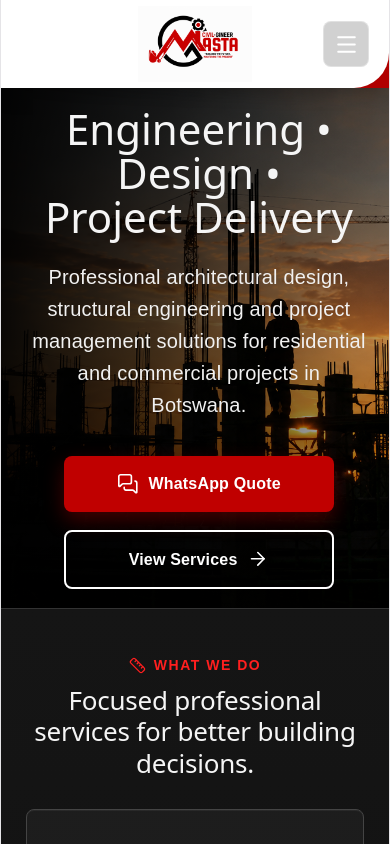
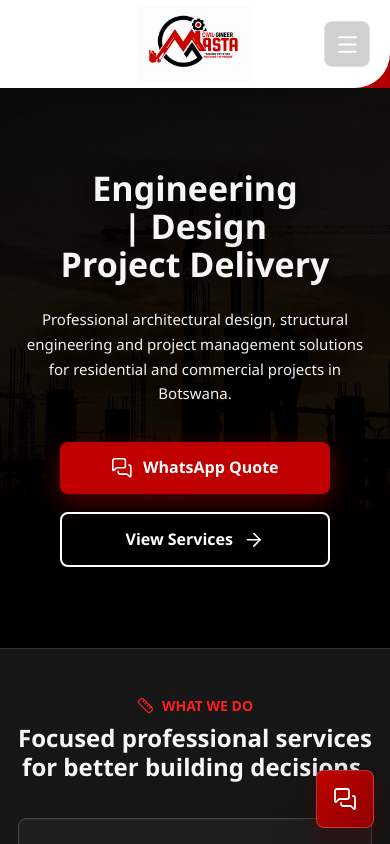
Before and after one commit to makgolokk/civil-gineer-masta, a React (Vite) app: page / in a window 390 px wide. Shown: the top 844 px of the page. Built offline with nearby package versions, Linux system fonts and the light colour scheme; grey boxes are pictures that could not be loaded.

Commit message:
Polish website for client delivery

```diff
--- a/src/App.css
+++ b/src/App.css
@@ -16,7 +16,14 @@ body {
   min-height: 100vh;
   background: #111;
   color: #fff;
+  font-family: "Segoe UI", Inter, Arial, Helvetica, sans-serif;
+  line-height: 1.5;
   overflow-x: hidden;
+}
+
+section[id],
+.contactPanel[id] {
+  scroll-margin-top: 118px;
 }
 
 /* HEADER */
@@ -78,6 +85,7 @@ body {
   font-weight: 800;
   position: relative;
   padding: 8px 0;
+  transition: color 180ms ease, opacity 180ms ease, transform 180ms ease;
 }
 
 .nav a::after {
@@ -95,10 +103,19 @@ body {
   width: 100%;
 }
 
+.nav a:hover {
+  transform: translateY(-1px);
+}
+
+.nav a:hover .uiIcon {
+  opacity: 1;
+}
+
 .nav a .uiIcon {
   width: 17px;
   height: 17px;
   opacity: 0.82;
+  transition: opacity 180ms ease;
 }
 
 .navToggle {
@@ -132,9 +149,10 @@ body {
   min-height: 560px;
   background: linear-gradient(
     90deg,
-    rgba(0, 0, 0, 0.97) 0%,
-    rgba(0, 0, 0, 0.78) 45%,
-    rgba(0, 0, 0, 0.28) 100%
+    rgba(0, 0, 0, 0.98) 0%,
+    rgba(0, 0, 0, 0.9) 40%,
+    rgba(0, 0, 0, 0.58) 72%,
+    rgba(0, 0, 0, 0.42) 100%
   );
   display: flex;
   align-items: center;
@@ -148,9 +166,12 @@ body {
 .heroContent h1 {
   margin: 0 0 24px;
   font-size: clamp(44px, 5vw, 72px);
+  font-weight: 900;
   line-height: 1.05;
   letter-spacing: 0;
   color: #f7f7f7;
+  text-wrap: balance;
+  text-shadow: 0 3px 24px rgba(0, 0, 0, 0.7);
 }
 
 .heroLine {
@@ -162,10 +183,12 @@ body {
 }
 
 .heroContent p {
+  max-width: 610px;
   margin: 0;
   font-size: 20px;
   line-height: 1.6;
   color: #f1f1f1;
+  text-shadow: 0 2px 18px rgba(0, 0, 0, 0.7);
 }
 
 .buttonRow {
@@ -187,7 +210,13 @@ body {
   border-radius: 8px;
   text-decoration: none;
   font-weight: 800;
-  transition: 0.25s ease;
+  line-height: 1.2;
+  transition:
+    background-color 180ms ease,
+    border-color 180ms ease,
+    box-shadow 180ms ease,
+    color 180ms ease,
+    transform 180ms ease;
 }
 
 .primaryButton {
@@ -205,7 +234,24 @@ body {
 .primaryButton:hover,
 .secondaryButton:hover,
 .blackButton:hover {
-  transform: translateY(-2px);
+  transform: translateY(-3px);
+}
+
+.primaryButton:hover {
+  background: #d80000;
+  box-shadow: 0 14px 32px rgba(192, 0, 0, 0.48);
+}
+
+.secondaryButton:hover {
+  background: #fff;
+  border-color: #fff;
+  box-shadow: 0 12px 28px rgba(0, 0, 0, 0.3);
+  color: #111;
+}
+
+.blackButton:hover {
+  background: #171717;
+  box-shadow: 0 14px 28px rgba(0, 0, 0, 0.28);
 }
 
 /* SECTIONS */
@@ -232,7 +278,7 @@ body {
   color: #ff1f1f;
   font-size: 14px;
   font-weight: 900;
-  letter-spacing: 1.5px;
+  letter-spacing: 0;
 }
 
 .sectionLabel.red {
@@ -255,7 +301,9 @@ body {
   text-align: center;
   color: #f7f7f7;
   font-size: clamp(25px, 3vw, 34px);
+  font-weight: 850;
   line-height: 1.2;
+  text-wrap: balance;
 }
 
 .sectionTitle.dark {
@@ -283,6 +331,16 @@ body {
   grid-template-columns: 105px 1fr;
   align-items: center;
   gap: 24px;
+  transition:
+    box-shadow 200ms ease,
+    transform 200ms ease;
+}
+
+.serviceCard:hover {
+  box-shadow:
+    inset 0 1px rgba(255, 255, 255, 0.09),
+    0 20px 42px rgba(0, 0, 0, 0.32);
+  transform: translateY(-4px);
 }
 
 .serviceIcon {
@@ -327,6 +385,10 @@ body {
   flex-direction: column;
   align-items: center;
   justify-content: center;
+  transition:
+    background-color 180ms ease,
+    box-shadow 180ms ease,
+    transform 180ms ease;
 }
 
 .projectItem:last-child {
@@ -345,6 +407,11 @@ body {
   color: #111;
   box-shadow: 0 14px 34px rgba(12, 12, 12, 0.08);
   margin-bottom: 16px;
+  transition:
+    border-color 180ms ease,
+    box-shadow 180ms ease,
+    color 180ms ease,
+    transform 180ms ease;
 }
 
 .projectIcon .uiIcon {
@@ -357,6 +424,19 @@ body {
   margin: 0;
   font-size: 15px;
   line-height: 1.25;
+}
+
+.projectItem:hover {
+  background: #fff;
+  box-shadow: 0 20px 40px rgba(12, 12, 12, 0.08);
+  transform: translateY(-3px);
+}
+
+.projectItem:hover .projectIcon {
+  border-color: rgba(192, 0, 0, 0.28);
+  box-shadow: 0 16px 34px rgba(192, 0, 0, 0.16);
+  color: #c00000;
+  transform: translateY(-2px);
 }
 
 /* ABOUT + CONTACT */
@@ -466,6 +546,67 @@ body {
   margin-top: 18px;
   background: #050505;
   color: #fff;
+}
+
+.floatingWhatsapp {
+  min-height: 58px;
+  position: fixed;
+  right: clamp(16px, 2.4vw, 34px);
+  bottom: clamp(16px, 2.4vw, 34px);
+  z-index: 70;
+  display: inline-flex;
+  align-items: center;
+  justify-content: center;
+  gap: 10px;
+  border: 1px solid rgba(255, 255, 255, 0.22);
+  border-radius: 8px;
+  background: linear-gradient(135deg, #c00000, #8f0000);
+  box-shadow:
+    0 18px 44px rgba(0, 0, 0, 0.42),
+    0 9px 22px rgba(192, 0, 0, 0.26);
+  color: #fff;
+  font-weight: 900;
+  padding: 15px 20px;
+  text-decoration: none;
+  transition:
+    background-color 180ms ease,
+    box-shadow 180ms ease,
+    transform 180ms ease;
+}
+
+.floatingWhatsapp:hover {
+  box-shadow:
+    0 22px 48px rgba(0, 0, 0, 0.5),
+    0 12px 28px rgba(192, 0, 0, 0.38);
+  transform: translateY(-3px);
+}
+
+.floatingWhatsapp .uiIcon {
+  width: 24px;
+  height: 24px;
+}
+
+.revealSection.isRevealReady {
+  opacity: 0;
+  transform: translateY(18px);
+  transition:
+    opacity 520ms ease,
+    transform 520ms ease;
+}
+
+.revealSection.isRevealReady.isVisible {
+  opacity: 1;
+  transform: translateY(0);
+}
+
+.nav a:focus-visible,
+.navToggle:focus-visible,
+.primaryButton:focus-visible,
+.secondaryButton:focus-visible,
+.blackButton:focus-visible,
+.floatingWhatsapp:focus-visible {
+  outline: 3px solid rgba(255, 255, 255, 0.95);
+  outline-offset: 4px;
 }
 
 /* FOOTER */
@@ -606,8 +747,8 @@ footer {
     justify-content: center;
     background: linear-gradient(
       180deg,
-      rgba(0, 0, 0, 0.72),
-      rgba(0, 0, 0, 0.96)
+      rgba(0, 0, 0, 0.84),
+      rgba(0, 0, 0, 0.98)
     );
   }
 
@@ -748,6 +889,22 @@ footer {
     justify-content: center;
   }
 
+  .floatingWhatsapp {
+    width: 58px;
+    min-height: 58px;
+    padding: 0;
+  }
+
+  .floatingWhatsapp span {
+    width: 1px;
+    height: 1px;
+    position: absolute;
+    overflow: hidden;
+    clip: rect(0 0 0 0);
+    clip-path: inset(50%);
+    white-space: nowrap;
+  }
+
   footer {
     font-size: 12px;
     line-height: 1.6;
@@ -758,3 +915,23 @@ footer {
     display: none;
   }
 }
+
+@media (prefers-reduced-motion: reduce) {
+  .nav a,
+  .nav a .uiIcon,
+  .primaryButton,
+  .secondaryButton,
+  .blackButton,
+  .serviceCard,
+  .projectItem,
+  .projectIcon,
+  .floatingWhatsapp,
+  .revealSection.isRevealReady {
+    transition: none;
+  }
+
+  .revealSection.isRevealReady {
+    opacity: 1;
+    transform: none;
+  }
+}
--- a/src/App.jsx
+++ b/src/App.jsx
@@ -17,7 +17,7 @@ import {
   ShieldCheck,
   X,
 } from "lucide-react";
-import { useState } from "react";
+import { useEffect, useState } from "react";
 import "./App.css";
 
 function App() {
@@ -25,6 +25,34 @@ function App() {
   const whatsappNumber = "26771839730";
   const whatsappMessage =
     "Hello Civil-Gineer Masta, I would like to request a quotation/consultation.";
+
+  useEffect(() => {
+    const revealSections = document.querySelectorAll(".revealSection");
+
+    if (!("IntersectionObserver" in window)) {
+      revealSections.forEach((section) => section.classList.add("isVisible"));
+      return undefined;
+    }
+
+    const observer = new IntersectionObserver(
+      (entries) => {
+        entries.forEach((entry) => {
+          if (entry.isIntersecting) {
+            entry.target.classList.add("isVisible");
+            observer.unobserve(entry.target);
+          }
+        });
+      },
+      { rootMargin: "0px 0px -12%", threshold: 0.12 }
+    );
+
+    revealSections.forEach((section) => {
+      section.classList.add("isRevealReady");
+      observer.observe(section);
+    });
+
+    return () => observer.disconnect();
+  }, []);
 
   const services = [
     {
@@ -116,7 +144,7 @@ function App() {
   ];
 
   return (
-    <div className="page" style={page}>
+    <div className="page">
       <header className="header" style={header}>
         <div className="logoPanel" style={logoPanel}>
           <img
@@ -153,33 +181,33 @@ function App() {
         </nav>
       </header>
 
-      <section className="hero" id="home" style={hero}>
-        <div className="heroOverlay" style={heroOverlay}>
-          <div className="heroContent" style={heroContent}>
-            <h1 style={heroTitle}>
-              <span className="heroLine heroLineLead">Engineering • Design •</span>
+      <section className="hero" id="home">
+        <div className="heroOverlay">
+          <div className="heroContent">
+            <h1>
+              <span className="heroLine heroLineLead">Engineering | Design</span>
               <span className="heroLine">Project Delivery</span>
             </h1>
 
-            <p style={heroText}>
+            <p>
               Professional architectural design, structural engineering and project
               management solutions for residential and commercial projects in Botswana.
             </p>
 
-            <div className="buttonRow" style={buttonRow}>
+            <div className="buttonRow">
               <a
                 href={`https://wa.me/${whatsappNumber}?text=${encodeURIComponent(
                   whatsappMessage
                 )}`}
                 target="_blank"
+                rel="noreferrer"
                 className="primaryButton"
-                style={primaryButton}
               >
                 <Icon name="messages" />
                 WhatsApp Quote
               </a>
 
-              <a className="secondaryButton" href="#services" style={secondaryButton}>
+              <a className="secondaryButton" href="#services">
                 View Services
                 <Icon name="arrow" />
               </a>
@@ -188,12 +216,12 @@ function App() {
         </div>
       </section>
 
-      <section className="darkSection" id="services" style={darkSection}>
-        <p className="sectionLabel" style={sectionLabel}>
+      <section className="darkSection revealSection" id="services">
+        <p className="sectionLabel">
           <Icon name="ruler" />
           WHAT WE DO
         </p>
-        <h2 className="sectionTitle" style={sectionTitle}>
+        <h2 className="sectionTitle">
           Focused professional services for better building decisions.
         </h2>
 
@@ -215,12 +243,12 @@ function App() {
         </div>
       </section>
 
-      <section className="lightSection" id="projects" style={lightSection}>
-        <p className="sectionLabel red" style={{ ...sectionLabel, color: "#c00000" }}>
+      <section className="lightSection revealSection" id="projects">
+        <p className="sectionLabel red">
           <Icon name="clipboard" />
           PROJECT SUPPORT
         </p>
-        <h2 className="sectionTitle dark" style={{ ...sectionTitle, color: "#111" }}>
+        <h2 className="sectionTitle dark">
           From concept and approvals to site execution.
         </h2>
 
@@ -236,9 +264,9 @@ function App() {
         </div>
       </section>
 
-      <section className="aboutContactWrap" id="about" style={aboutContactWrap}>
+      <section className="aboutContactWrap revealSection" id="about" style={aboutContactWrap}>
         <div className="aboutPanel" style={aboutPanel}>
-          <p className="sectionLabel left" style={{ ...sectionLabel, textAlign: "left" }}>
+          <p className="sectionLabel left">
             <Icon name="building" />
             ABOUT US
           </p>
@@ -265,7 +293,7 @@ function App() {
         </div>
 
         <div className="contactPanel" id="contact" style={contactPanel}>
-          <h2 style={contactTitle}>Let’s bring your project to life.</h2>
+          <h2 style={contactTitle}>Let's bring your project to life.</h2>
 
           <p style={contactText}>
             Need house plans, a structural report, design support or project management?
@@ -288,8 +316,8 @@ function App() {
               whatsappMessage
             )}`}
             target="_blank"
+            rel="noreferrer"
             className="blackButton"
-            style={blackButton}
           >
             <Icon name="messages" />
             WhatsApp Us
@@ -297,19 +325,26 @@ function App() {
         </div>
       </section>
 
+      <a
+        aria-label="Chat with Civil-Gineer Masta on WhatsApp"
+        className="floatingWhatsapp"
+        href={`https://wa.me/${whatsappNumber}?text=${encodeURIComponent(
+          whatsappMessage
+        )}`}
+        rel="noreferrer"
+        target="_blank"
+        title="WhatsApp Civil-Gineer Masta"
+      >
+        <Icon name="messages" />
+        <span>WhatsApp</span>
+      </a>
+
       <footer className="footer" style={footer}>
-        © 2026 Civil-Gineer Masta (Pty) Ltd. All Rights Reserved. | Engineering • Design • Project Delivery
+        &copy; 2026 Civil-Gineer Masta (Pty) Ltd. All Rights Reserved. | Engineering | Design | Project Delivery
       </footer>
     </div>
   );
 }
-
-const page = {
-  fontFamily: "Arial, sans-serif",
-  backgroundColor: "#111",
-  color: "white",
-  minHeight: "100vh",
-};
 
 const header = {
   height: "115px",
@@ -353,88 +388,6 @@ const navLink = {
   fontSize: "16px",
 };
 
-const hero = {
-  minHeight: "520px",
-  backgroundImage: "url('/images/hero.png')",
-  backgroundSize: "cover",
-  backgroundPosition: "center",
-};
-
-const heroOverlay = {
-  minHeight: "520px",
-  background:
-    "linear-gradient(90deg, rgba(0,0,0,0.95) 0%, rgba(0,0,0,0.72) 42%, rgba(0,0,0,0.25) 100%)",
-  display: "flex",
-  alignItems: "center",
-};
-
-const heroContent = {
-  maxWidth: "650px",
-  marginLeft: "7%",
-};
-
-const heroTitle = {
-  fontSize: "clamp(42px, 4.6vw, 64px)",
-  lineHeight: "1.05",
-  color: "#f5f5f5",
-  marginBottom: "22px",
-};
-
-const heroText = {
-  fontSize: "20px",
-  lineHeight: "1.6",
-  color: "#f1f1f1",
-};
-
-const buttonRow = {
-  marginTop: "35px",
-  display: "flex",
-  gap: "18px",
-  flexWrap: "wrap",
-};
-
-const primaryButton = {
-  backgroundColor: "#c00000",
-  color: "white",
-  padding: "16px 34px",
-  borderRadius: "8px",
-  textDecoration: "none",
-  fontWeight: "bold",
-  boxShadow: "0 8px 20px rgba(192,0,0,0.35)",
-};
-
-const secondaryButton = {
-  backgroundColor: "transparent",
-  color: "white",
-  padding: "16px 34px",
-  borderRadius: "8px",
-  textDecoration: "none",
-  fontWeight: "bold",
-  border: "2px solid white",
-};
-
-const darkSection = {
-  padding: "45px 25px 55px",
-  background: "linear-gradient(180deg, #151515, #0e0e0e)",
-  borderTop: "1px solid #333",
-};
-
-const sectionLabel = {
-  textAlign: "center",
-  color: "#ff1f1f",
-  fontWeight: "bold",
-  letterSpacing: "1.5px",
-  marginBottom: "8px",
-};
-
-const sectionTitle = {
-  maxWidth: "950px",
-  margin: "0 auto 30px",
-  fontSize: "clamp(26px, 3vw, 34px)",
-  textAlign: "center",
-  color: "#f5f5f5",
-};
-
 const threeGrid = {
   maxWidth: "1180px",
   margin: "0 auto",
@@ -470,12 +423,6 @@ const cardText = {
   color: "#d8d8d8",
   lineHeight: "1.55",
   margin: 0,
-};
-
-const lightSection = {
-  padding: "45px 25px 50px",
-  backgroundColor: "#f7f7f7",
-  color: "#111",
 };
 
 const projectGrid = {
@@ -565,16 +512,6 @@ const contactText = {
   lineHeight: "1.6",
 };
 
-const blackButton = {
-  marginTop: "18px",
-  backgroundColor: "#050505",
-  color: "white",
-  padding: "14px 28px",
-  borderRadius: "8px",
-  textDecoration: "none",
-  fontWeight: "bold",
-};
-
 const footer = {
   backgroundColor: "#050505",
   color: "#aaa",
--- a/src/index.css
+++ b/src/index.css
@@ -1,111 +1,48 @@
 :root {
-  --text: #6b6375;
-  --text-h: #08060d;
-  --bg: #fff;
-  --border: #e5e4e7;
-  --code-bg: #f4f3ec;
-  --accent: #aa3bff;
-  --accent-bg: rgba(170, 59, 255, 0.1);
-  --accent-border: rgba(170, 59, 255, 0.5);
-  --social-bg: rgba(244, 243, 236, 0.5);
-  --shadow:
-    rgba(0, 0, 0, 0.1) 0 10px 15px -3px, rgba(0, 0, 0, 0.05) 0 4px 6px -2px;
-
-  --sans: system-ui, 'Segoe UI', Roboto, sans-serif;
-  --heading: system-ui, 'Segoe UI', Roboto, sans-serif;
-  --mono: ui-monospace, Consolas, monospace;
-
-  font: 18px/145% var(--sans);
-  letter-spacing: 0.18px;
-  color-scheme: light dark;
-  color: var(--text);
-  background: var(--bg);
+  color: #fff;
+  background: #111;
+  font-family: "Segoe UI", Inter, Arial, Helvetica, sans-serif;
   font-synthesis: none;
+  letter-spacing: 0;
   text-rendering: optimizeLegibility;
   -webkit-font-smoothing: antialiased;
   -moz-osx-font-smoothing: grayscale;
-
-  @media (max-width: 1024px) {
-    font-size: 16px;
-  }
 }
 
-@media (prefers-color-scheme: dark) {
-  :root {
-    --text: #9ca3af;
-    --text-h: #f3f4f6;
-    --bg: #16171d;
-    --border: #2e303a;
-    --code-bg: #1f2028;
-    --accent: #c084fc;
-    --accent-bg: rgba(192, 132, 252, 0.15);
-    --accent-border: rgba(192, 132, 252, 0.5);
-    --social-bg: rgba(47, 48, 58, 0.5);
-    --shadow:
-      rgba(0, 0, 0, 0.4) 0 10px 15px -3px, rgba(0, 0, 0, 0.25) 0 4px 6px -2px;
-  }
+* {
+  box-sizing: border-box;
+}
 
-  #social .button-icon {
-    filter: invert(1) brightness(2);
-  }
+html {
+  background: #111;
+  scroll-behavior: smooth;
+  scroll-padding-top: 118px;
 }
 
 body {
   margin: 0;
+  min-width: 320px;
+  background: #111;
+}
+
+button,
+a {
+  -webkit-tap-highlight-color: transparent;
 }
 
 #root {
-  width: 1126px;
-  max-width: 100%;
-  margin: 0 auto;
-  text-align: center;
-  border-inline: 1px solid var(--border);
+  width: 100%;
   min-height: 100svh;
-  display: flex;
-  flex-direction: column;
-  box-sizing: border-box;
 }
 
-h1,
-h2 {
-  font-family: var(--heading);
-  font-weight: 500;
-  color: var(--text-h);
+@media (max-width: 700px) {
+  html {
+    scroll-padding-top: 92px;
+  }
 }
 
-h1 {
-  font-size: 56px;
-  letter-spacing: -1.68px;
-  margin: 32px 0;
-  @media (max-width: 1024px) {
-    font-size: 36px;
-    margin: 20px 0;
+@media (prefers-reduced-motion: reduce) {
+  html {
+    scroll-behavior: auto;
   }
 }
-h2 {
-  font-size: 24px;
-  line-height: 118%;
-  letter-spacing: -0.24px;
-  margin: 0 0 8px;
-  @media (max-width: 1024px) {
-    font-size: 20px;
-  }
-}
-p {
-  margin: 0;
-}
-
-code,
-.counter {
-  font-family: var(--mono);
-  display: inline-flex;
-  border-radius: 4px;
-  color: var(--text-h);
-}
-
-code {
-  font-size: 15px;
-  line-height: 135%;
-  padding: 4px 8px;
-  background: var(--code-bg);
-}
```
Also changed, not shown: index.html (+12 -2 lines).
